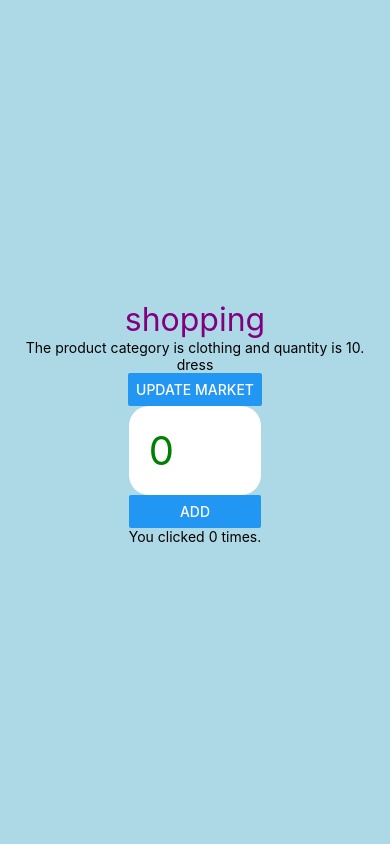
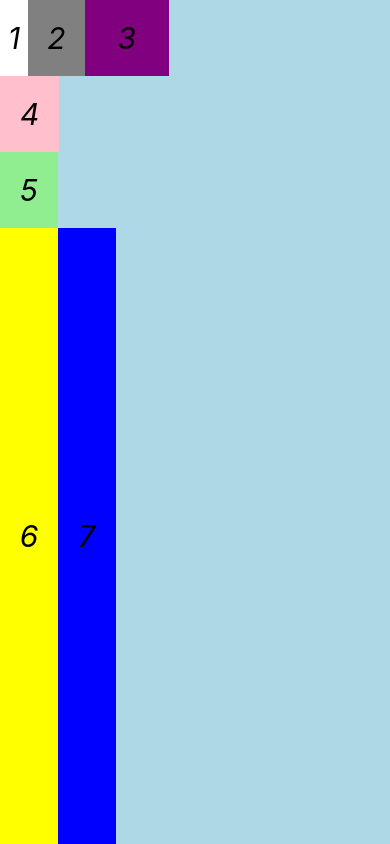
Before and after one commit to goldfishdolphin/25DaysOfCode, a React Native app in the folder AnytimeMarketplace/: screen / in a window 390 px wide. Built offline with nearby package versions, Linux system fonts and the light colour scheme.

Commit message:
Practice reponsive UI with flex

```diff
--- a/AnytimeMarketplace/App.js
+++ b/AnytimeMarketplace/App.js
@@ -1,5 +1,6 @@
 import React, { useState } from 'react';
 import { StyleSheet, View, Text, Button, SafeAreaView, Image, Linking } from 'react-native';
+import ResponsiveUI from './components/ResponsiveUI';
 // import { NativeBaseProvider, Text, Box } from "native-base";
 // import { NavigationContainer } from '@react-navigation/native';
 // import MainContainer from './navigation/MainContainer';
@@ -9,31 +10,12 @@ export default function App() {
   let x = 1;
 
   console.log("App executed");
-  const [market, setMarket] = useState('shopping');
-  const [product, setProduct] = useState({ category: 'clothing', quantity: 10 });
-  const [click, setClick] = useState(0);
-  const [currentProduct, setCurrentProduct] = useState(true);
-  const onClickHandler = () => {
-    setMarket('Anytime Market');
-    setProduct({ category: 'shoes', quantity: 9 });
-    setCurrentProduct(false);
-  };
-  const addHandler = () => {
-    setClick(click + 1);
-  };
+
 
 
   return (
-    <SafeAreaView style={styles.container} >
-      <Text style={styles.text}>{market}</Text>
-      <Text>The product category is {product.category} and quantity is {product.quantity}.</Text>
-      <Text>{currentProduct ? 'dress' : 'trainer'}</Text>
-      <Button title='Update Market' onPress={onClickHandler} />
-      <View >
-        <Text style={styles.button2}>{click * 5}</Text>
-        <Button title='Add' onPress={addHandler} />
-        <Text>You clicked {click} times.</Text>
-      </View>
+    <SafeAreaView style={styles.container}>
+      <ResponsiveUI />
     </SafeAreaView>
 
   );
@@ -41,26 +23,9 @@ export default function App() {
 const styles = StyleSheet.create({
   container: {
     flex: 1,
+    flexDirection: 'column',
     backgroundColor: 'lightblue',
-    alignItems: 'center',
+    alignItems: 'flex-start',
     justifyContent: 'center',
-    color: 'purple'
   },
-
-  text: {
-    color: 'purple',
-    fontSize: 32,
-    fontStyle: 'normal'
-
-  },
-  button2: {
-    color: 'green',
-    padding: 20,
-    alignItem: 'center',
-    fontSize: 40,
-    justifyContent: 'center',
-    paddingTop: 20,
-    backgroundColor: 'white',
-    borderRadius: 20
-  }
-});
+})
--- /dev/null
+++ b/AnytimeMarketplace/components/ResponsiveUI.js
@@ -0,0 +1,119 @@
+import React from 'react';
+import { StyleSheet, View, Text, Button, SafeAreaView, Image, Linking } from 'react-native';
+
+
+export default function ResponsiveUI() {
+    return (
+        <View style={styles.body
+        } >
+            <View style={styles.row}>
+                <View style={styles.view1}>
+                    <Text style={styles.text}>1</Text>
+                </View>
+                <View style={styles.view2}>
+                    <Text style={styles.text}>2</Text>
+                </View>
+                <View style={styles.view3}>
+                    <Text style={styles.text}>3</Text>
+                </View>
+            </View>
+            <View style={styles.row}>
+                <View style={styles.view4}>
+                    <Text style={styles.text}>4</Text>
+                </View>
+            </View>
+            <View style={styles.row}>
+                <View style={styles.view5}>
+                    <Text style={styles.text}>5</Text>
+                </View>
+            </View>
+
+
+            <View style={styles.row1}>
+                <View style={styles.view6}>
+                    <Text style={styles.text}>6</Text>
+                </View>
+                <View style={styles.view7}>
+                    <Text style={styles.text}>7</Text>
+                </View>
+            </View>
+        </View>
+
+    );
+}
+const styles = StyleSheet.create({
+    body: {
+        flex: 1,
+        flexDirection: 'column',
+        backgroundColor: 'lightblue',
+        alignItems: 'flex-start',
+        justifyContent: 'center',
+    },
+    row: {
+        flexDirection: 'row',
+        alignItems: 'center',
+        justifyContent: 'center',
+
+    },
+    row1: {
+        flex: 1,
+        flexDirection: 'row',
+        alignItems: 'stretch',
+        justifyContent: 'center',
+    },
+    view1: {
+        flex: 1,
+        alignItems: 'center',
+        fontSize: 40,
+        justifyContent: 'center',
+        backgroundColor: 'white',
+    },
+    view2: {
+        flex: 2,
+        alignItem: 'center',
+        justifyContent: 'center',
+        backgroundColor: 'grey',
+        alignItems: 'center',
+    },
+    view3: {
+        flex: 3,
+        alignItem: 'center',
+        alignItems: 'center',
+        justifyContent: 'center',
+        backgroundColor: 'purple',
+
+    },
+    view4: {
+        flex: 1,
+        alignItems: 'center',
+        justifyContent: 'center',
+        backgroundColor: 'pink',
+    },
+    view5: {
+        flex: 1,
+        alignItems: 'center',
+        justifyContent: 'center',
+        backgroundColor: 'lightgreen',
+    },
+    view6: {
+        flex: 1,
+        alignItems: 'center',
+        justifyContent: 'center',
+        backgroundColor: 'yellow',
+
+    }, view7: {
+        flex: 1,
+        alignItems: 'center',
+        fontSize: 40,
+        justifyContent: 'center',
+        backgroundColor: 'blue',
+
+    },
+    text: {
+        alignItems: 'center',
+        justifyContent: 'center',
+        margin: 20,
+        fontStyle: 'italic',
+        fontSize: 30
+    }
+});
```
